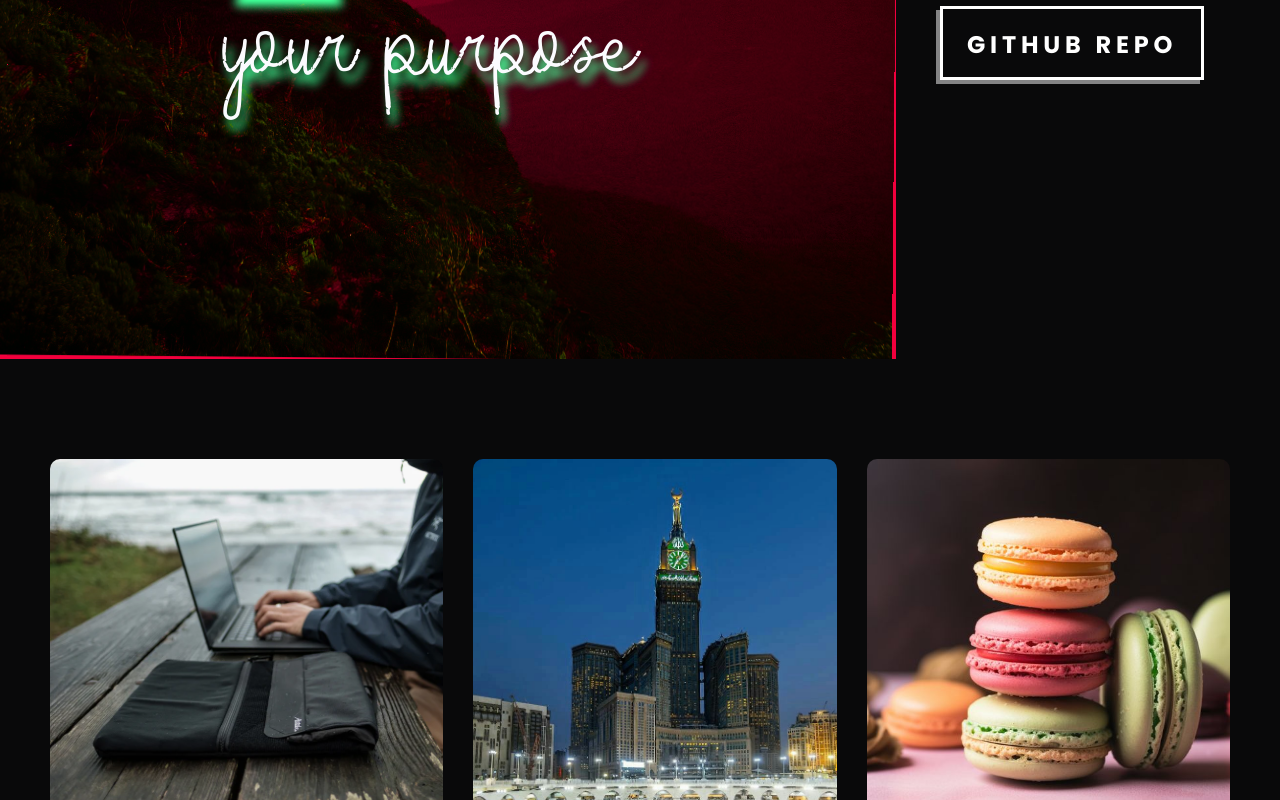
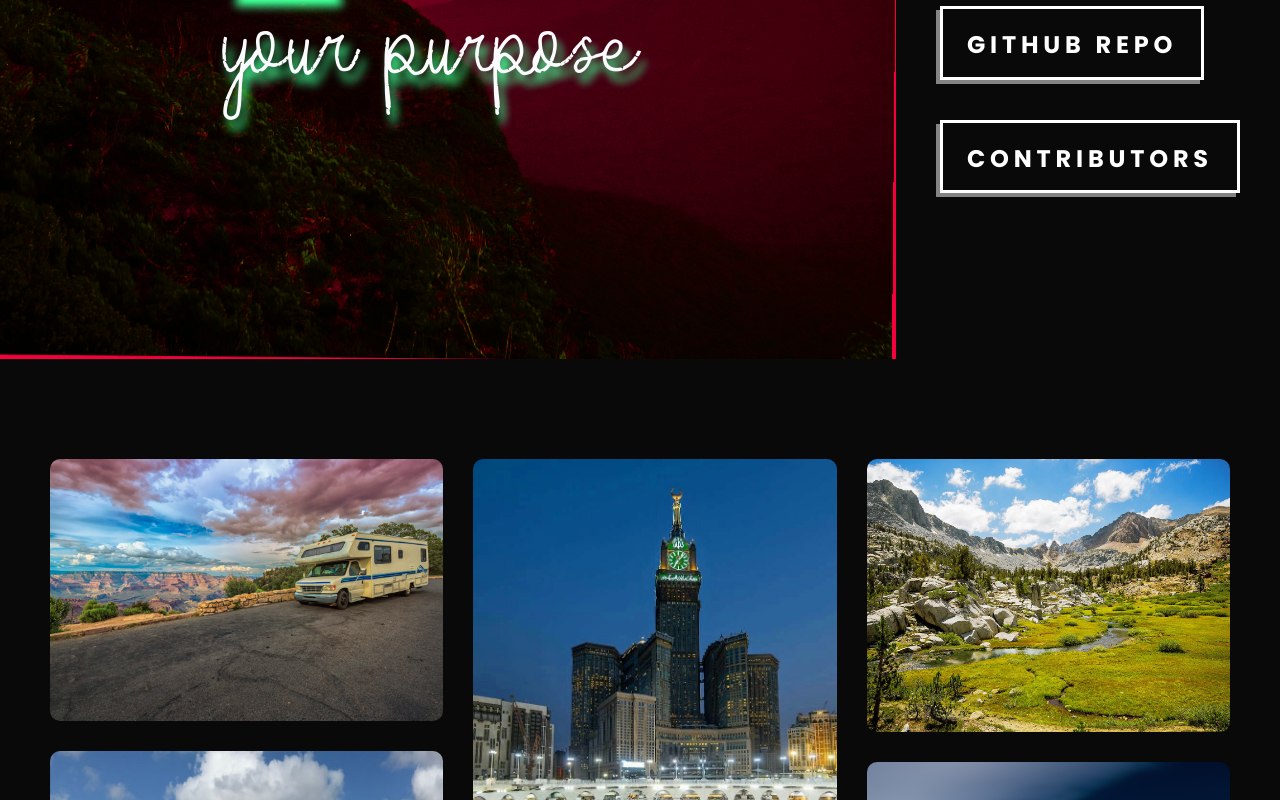
Before and after one commit to BeforeIDieCode/BeforeIDieAchievements, a React (Create React App) app: page / in a window 1280 px wide. Shown: the part 440-1240 px from the top of the page. Built offline with nearby package versions, Linux system fonts and the light colour scheme; no server answers.

Commit message:
added the contributors button feature request

```diff
--- a/src/Components/Header/Header.jsx
+++ b/src/Components/Header/Header.jsx
@@ -49,6 +49,13 @@
             target="/black"
           >
             GitHub Repo
+          </a>
+          <a
+            className="button"
+            href="https://before-i-die-achievements.vercel.app/Contributors"
+            target="/black"
+          >
+            Contributors
           </a>
         </div>
       </div>
--- a/src/Jsons/Contributors.json
+++ b/src/Jsons/Contributors.json
@@ -403,5 +403,14 @@
     "location": "Lagos, Nigeria 🇳🇬",
     "GitHub": "https://github.com/koleajeolayinka",
     "text": "I want to improve myself each day and help others do the same in a positive way."
-  }
+  },
+  {
+    "id": "Samejima",
+    "image": "img/bid_image/samejima.jpg",
+    "avatar": "img/avatar/samejima.jpg",
+    "name": "Samejima",
+    "location": "Pennsylavania, USA 🇺🇸",
+    "GitHub": "https://github.com/samejima-san",
+    "text": "Improve my community through computer science."
+}
 ]
```
Also changed, not shown: public/img/avatar/samejima.jpeg (added), public/img/bid_image/samejima.jpeg (added).
